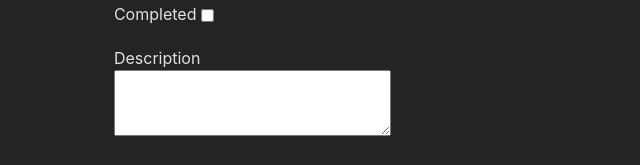
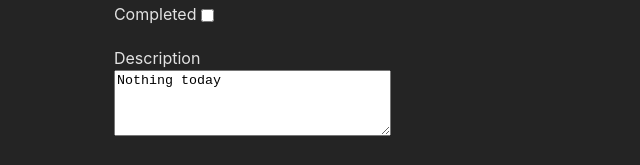
Before and after one commit to Wbradmeyer/discipline_tracker, a React (Vite) app in the folder client/: page /entries/create in a window 1280 px wide. Shown: the part 352-517 px from the top of the page, without its empty margins (319-959 px from the left). Built offline with nearby package versions, Linux system fonts and the light colour scheme; no server answers.

Commit message:
default description

```diff
--- a/client/src/components/EntryForm.jsx
+++ b/client/src/components/EntryForm.jsx
@@ -9,7 +9,7 @@ const EntryForm = () => {
     date: "",
     dayOfWeek: 0,
     completed: false,
-    description: "",
+    description: "Nothing today",
     goalId: "",
     color: "#808080",
   });
@@ -93,6 +93,7 @@ const EntryForm = () => {
           <label>Description</label>
           <textarea
             name="description"
+            value={entry.description}
             onChange={handleVals}
             cols={32}
             rows={4}
```
